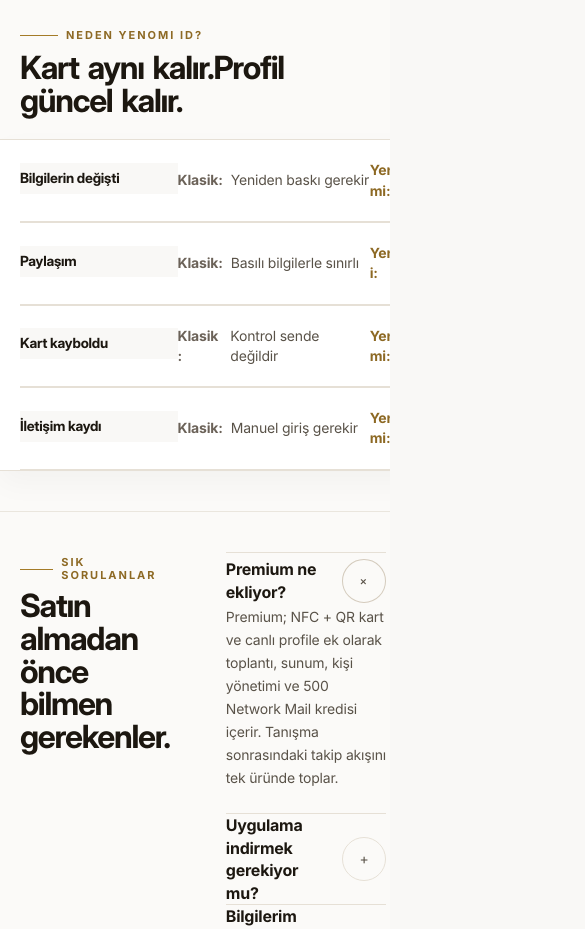
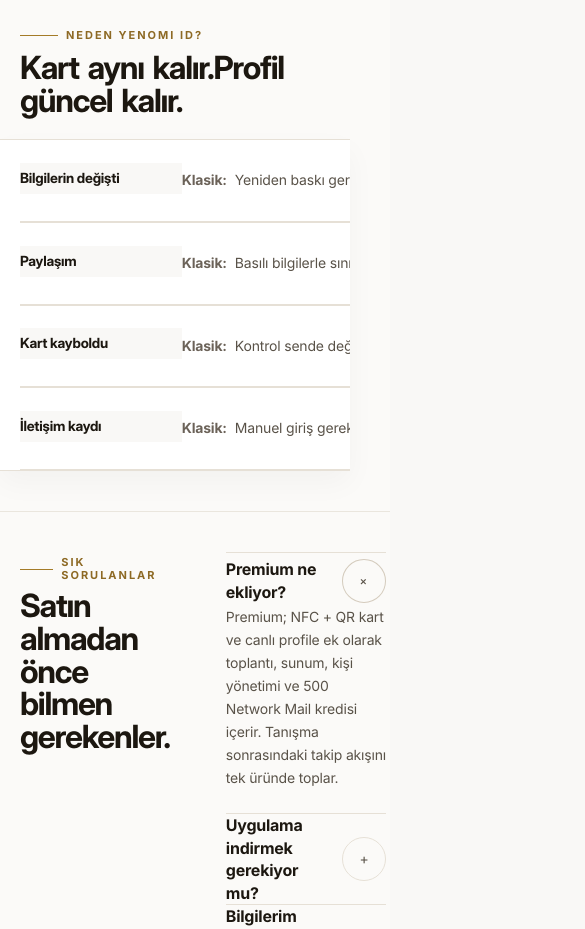
Before and after one commit to sevcanesim/id_system, a Next.js app: page / in a window 390 px wide. Shown: the part 3300-4229 px from the top of the page, 585 px wide, since content can reach past the window. Built offline with nearby package versions, Linux system fonts and the light colour scheme; no server answers.

Commit message:
fix(responsive): contain mobile comparison tables

```diff
--- a/app/styles/canonical-responsive-final.css
+++ b/app/styles/canonical-responsive-final.css
@@ -1610,3 +1610,39 @@
     z-index: 3;
   }
 }
+
+@media (max-width: 760px) {
+  .home-package-matrix {
+    min-width: 0;
+  }
+
+  .home-package-matrix__scroll {
+    width: 100%;
+    max-width: 100%;
+    min-width: 0;
+    overflow-x: auto;
+    overflow-y: hidden;
+    overscroll-behavior-inline: contain;
+    -webkit-overflow-scrolling: touch;
+    contain: paint;
+  }
+
+  .home-package-matrix__table {
+    width: 900px;
+    min-width: 900px;
+    max-width: none;
+  }
+
+  .home-sales-comparison-table {
+    width: 100%;
+    max-width: 100%;
+    min-width: 0;
+    overflow-x: auto;
+    overflow-y: hidden;
+  }
+
+  .home-sales-comparison-header,
+  .home-sales-comparison-row {
+    min-width: 580px;
+  }
+}
```
